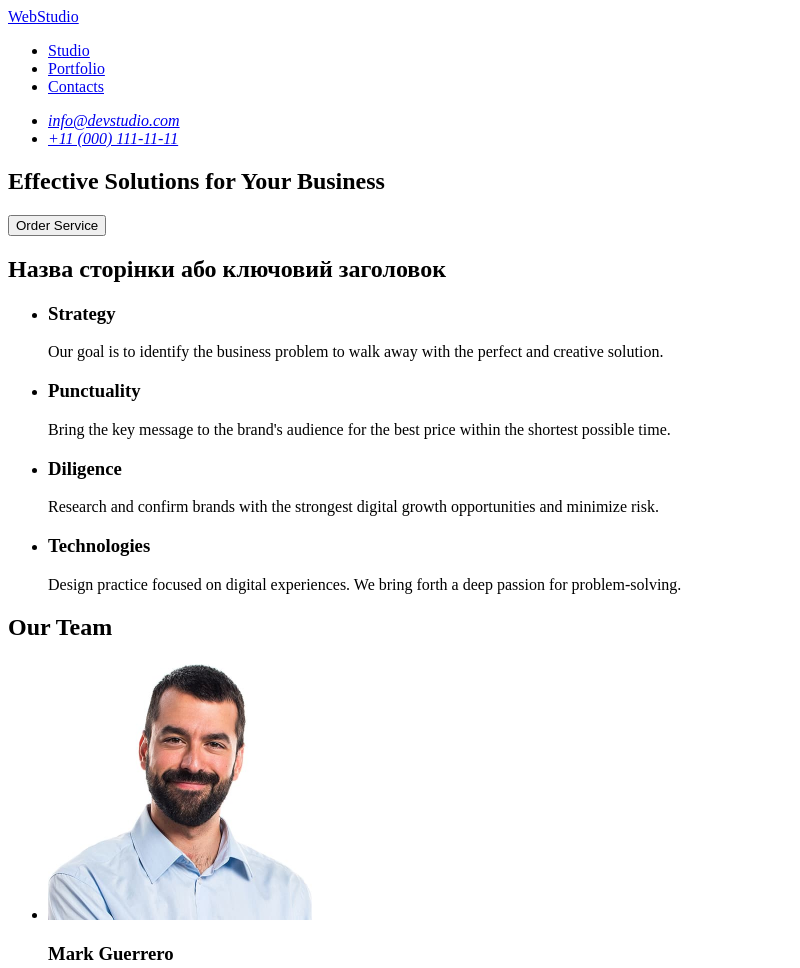
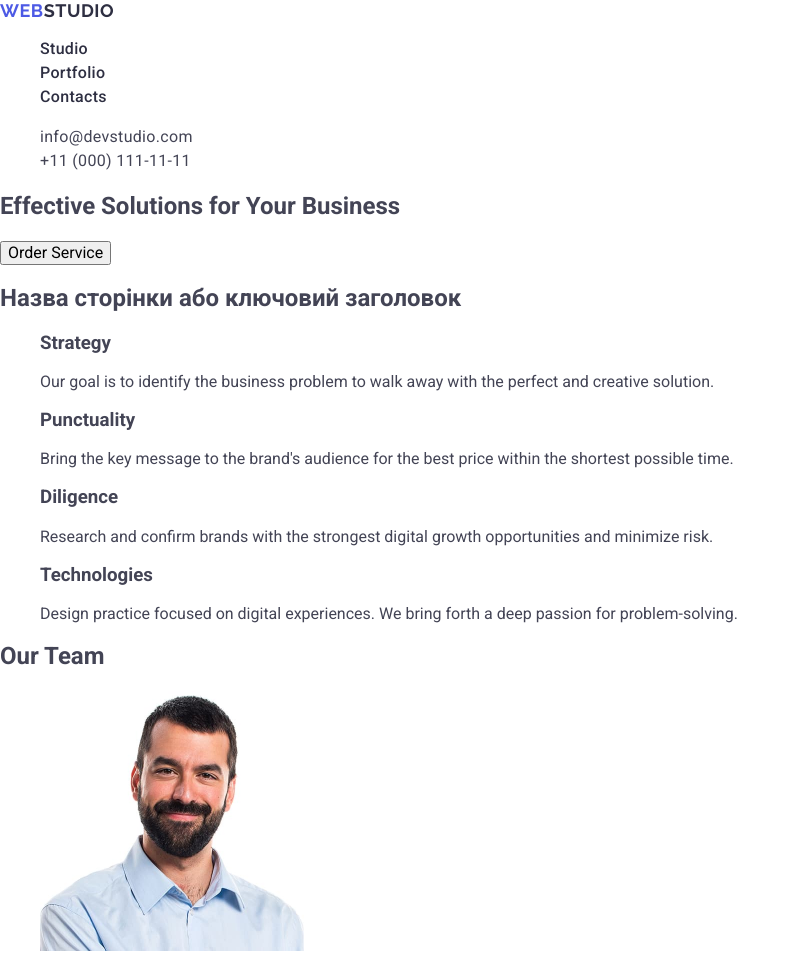
Before and after one commit to Evgeniya-28/goit-markup-hw-02, a plain HTML site: page index.html in a window 1280 px wide. Shown: the top 968 px of the page, without its empty margins (0-800 px from the left). Drawn offline with nearby package versions, Linux system fonts and the light colour scheme.

Commit message:
add css style

```diff
--- a/css/styles.css
+++ b/css/styles.css
@@ -0,0 +1,58 @@
+body {
+  font-family: "Roboto", sans-serif;
+  color: #434455;
+  background-color: #fff;
+}
+
+ul,
+ol {
+  list-style-type: none;
+}
+
+a {
+  text-decoration: none;
+}
+
+.logo {
+  font-family: "Raleway", sans-serif;
+  font-weight: 700;
+  font-size: 18px;
+  line-height: 1.17;
+  letter-spacing: 0.03em;
+  text-transform: uppercase;
+  color: #4d5ae5;
+}
+
+.header-logo .logo-part {
+  color: #2e2f42;
+}
+
+.footer-logo .logo-part {
+  color: #f4f4fd;
+}
+
+.nav-link {
+  font-weight: 500;
+  font-size: 16px;
+  line-height: 1.5;
+  letter-spacing: 0.02em;
+  color: #2e2f42;
+}
+
+.contacts {
+  font-style: normal;
+}
+
+.contacts-link {
+  font-size: 16px;
+  line-height: 1.5;
+  letter-spacing: 0.02em;
+  color: #434455;
+}
+
+.nav-link:hover,
+.nav-link:focus,
+.contacts-link:hover,
+.contacts-link:focus {
+  color: #404bbf;
+}
--- a/index.html
+++ b/index.html
@@ -3,26 +3,57 @@
   <head>
     <meta charset="UTF-8" />
     <meta name="viewport" content="width=device-width, initial-scale=1.0" />
-    <title>Document</title>
+    <title>Web Studio</title>
+
+    <link
+      rel="stylesheet"
+      href="https://cdnjs.cloudflare.com/ajax/libs/modern-normalize/2.0.0/modern-normalize.min.css"
+      integrity="sha512-4xo8blKMVCiXpTaLzQSLSw3KFOVPWhm/TRtuPVc4WG6kUgjH6J03IBuG7JZPkcWMxJ5huwaBpOpnwYElP/m6wg=="
+      crossorigin="anonymous"
+      referrerpolicy="no-referrer"
+    />
+
+    <link rel="preconnect" href="https://fonts.googleapis.com" />
+    <link rel="preconnect" href="https://fonts.gstatic.com" crossorigin />
+    <link
+      href="https://fonts.googleapis.com/css2?family=Raleway:wght@700&family=Roboto:wght@400;500;700&display=swap"
+      rel="stylesheet"
+    />
+
     <link rel="stylesheet" href="./css/styles.css" />
   </head>
   <body>
-    <header>
-      <nav>
-        <a href="./index.html">WebStudio</a>
-        <ul>
-          <li><a href="#Studio">Studio</a></li>
-          <li><a href="#Portfolio">Portfolio</a></li>
-          <li><a href="#Contacts">Contacts</a></li>
+    <header class="page-header">
+      <nav class="header-nav">
+        <a class="logo header-logo" href="./index.html"
+          >Web<span class="logo-part">Studio</span></a
+        >
+        <ul class="nav-list">
+          <li class="nav-item">
+            <a class="nav-link" href="./index.html">Studio</a>
+          </li>
+          <li class="nav-item"><a class="nav-link" href="">Portfolio</a></li>
+          <li class="nav-item"><a class="nav-link" href="">Contacts</a></li>
         </ul>
       </nav>
-      <address>
-        <ul>
-          <li><a href="mailto:info@devstudio.com">info@devstudio.com</a></li>
-          <li><a href="tel:+110001111111">+11 (000) 111-11-11</a></li>
+
+      <address class="contacts">
+        <ul class="contacts-list">
+          <li class="contacts-item">
+            <a class="contacts-link" href="mailto:info@devstudio.com"
+              >info@devstudio.com</a
+            >
+          </li>
+          <li class="contacts-item">
+            <a class="contacts-link" href="tel:+110001111111"
+              >+11 (000) 111-11-11</a
+            >
+          </li>
         </ul>
       </address>
     </header>
+  </body>
+</html>
     <main>
       <section id="hero">
         <h1>Effective Solutions for Your Business</h1>
```
